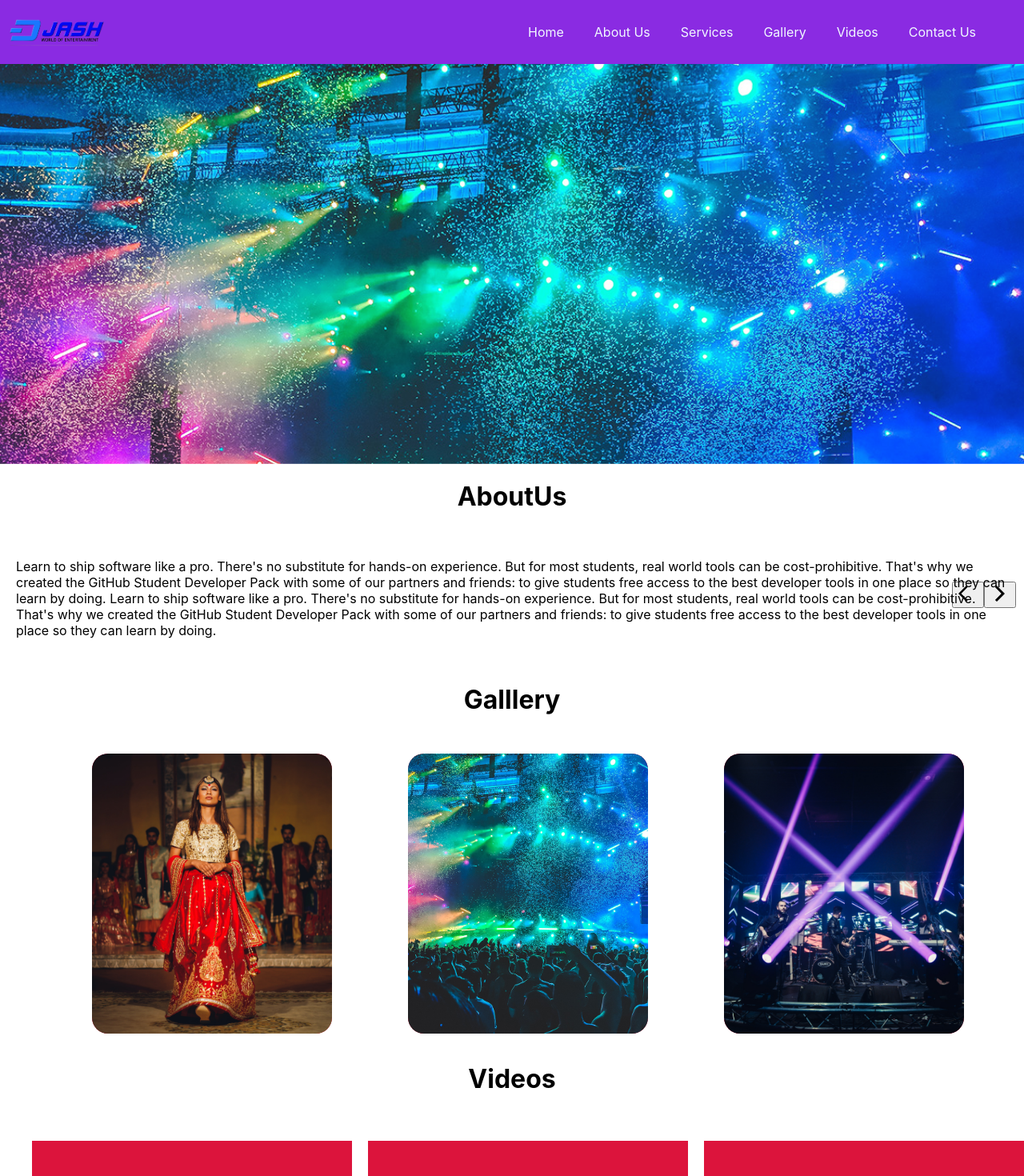
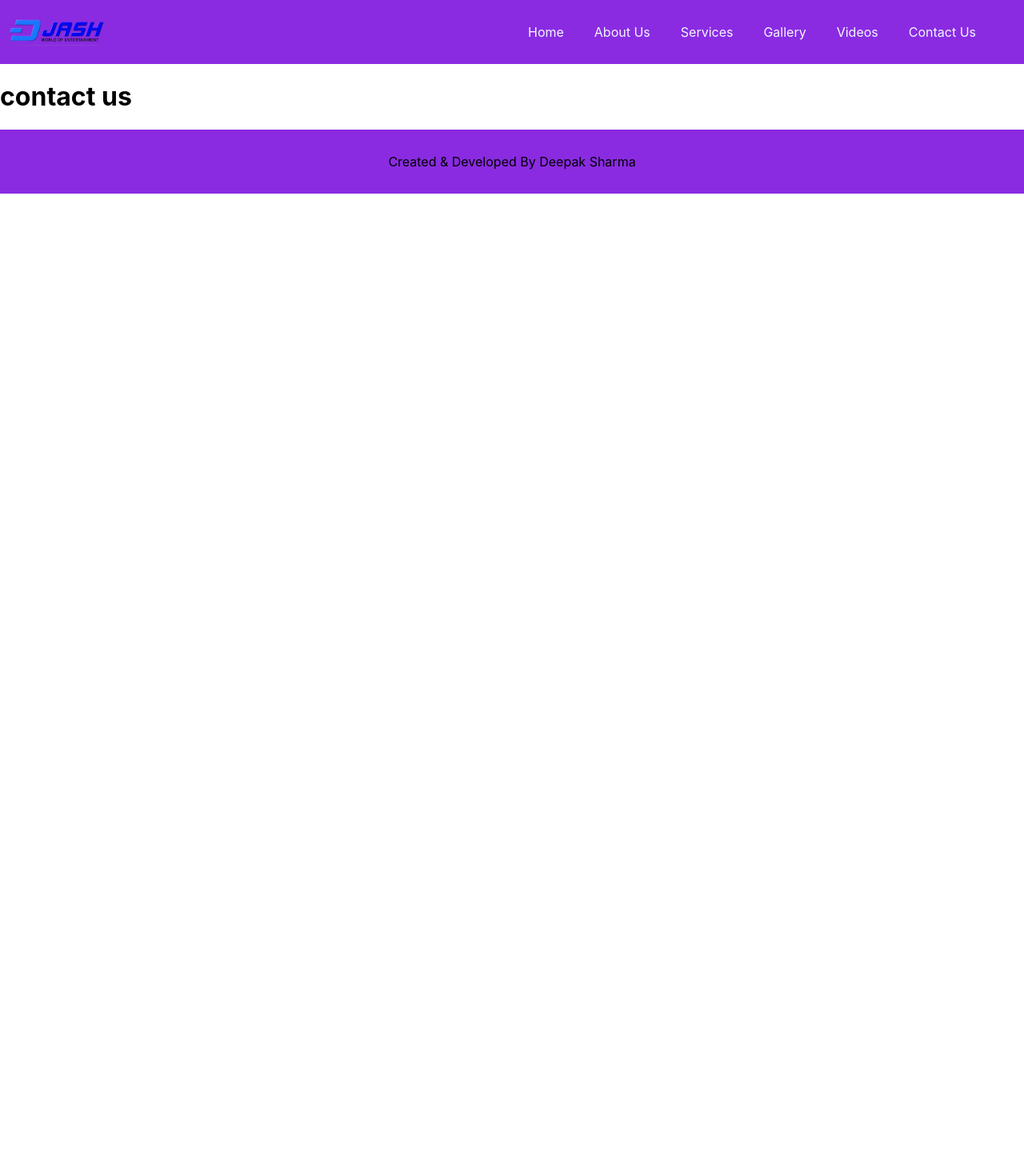
Before and after one commit to Deepakreact/reactapp, a React (Create React App) app: page /Contact in a window 1280 px wide. Shown: the top 1470 px of the page at 80% size. After the commit the page ends 800 px from the top, so only its background shows below. Built offline with nearby package versions, Linux system fonts and the light colour scheme.

Commit message:
react-roting addition

```diff
--- a/package.json
+++ b/package.json
@@ -13,6 +13,7 @@
     "react-modal": "^3.12.1",
     "react-player": "^2.9.0",
     "react-reveal": "^1.2.2",
+    "react-router-dom": "^5.2.0",
     "react-scripts": "4.0.3",
     "web-vitals": "^1.1.1"
   },
--- a/src/App.js
+++ b/src/App.js
@@ -3,17 +3,23 @@ import './App.css';
 import React,{useState} from 'react'
 import Modal from 'react-modal'
 import Zoom from 'react-reveal/Zoom'
-import Slider from './Componants/Slider';
-import {products} from './data/data'
-import About from './Componants/About';
-import Gallery from './Componants/Gallery';
-import Videos from './Componants/Videos';
+import {BrowserRouter as Router,Switch,Route,Link} from 'react-router-dom'
+
+
+import HomePage from './Componants/HomePage';
 import MenuIcon from '@material-ui/icons/Menu';
+import AboutPage from './Componants/AboutPage';
+import GalleryPage from './Componants/GalleryPage';
+import VideoPage from './Componants/VideoPage';
+import ContactPage from './Componants/ContactPage';
+import ServicePage from './Componants/ServicePage';
+
 
 
 function App() {
   const [click, setClick] = useState(false)
   return (
+    <Router>
     <div className="App">
     <header className="header">
     <div className="left-side">
@@ -27,12 +33,12 @@ function App() {
     </div>
     <div className="right-side">
     <ul className="site-links">
-    <a href="/Home">Home</a>
-    <a href="/About Us">About Us</a>
-    <a href="./Services">Services</a>
-    <a href="./Gallery">Gallery</a>
-    <a href="./Videos">Videos</a>
-    <a href="./Contact Us">Contact Us</a>
+    <Link to="/">Home</Link>
+    <Link to="/About">About Us</Link>
+    <Link to="/Service">Services</Link>
+    <Link to="/Gallery">Gallery</Link>
+    <Link to="/Videos">Videos</Link>
+    <Link to="/Contact">Contact Us</Link>
 
 
     </ul>
@@ -70,11 +76,12 @@ function App() {
 
         <button onClick={()=>setClick(!click)} className="modal-close">x</button>
         <ul className="modal-ul">
-        <a href="main page">Home</a>
-        <a href="/About">About Us</a>
-        <a href="main page">Services</a>
-        <a href="main page">Gallery</a>
-        <a href="main page">Videos</a>
+        <Link to="/" onClick={()=>setClick(!click)} >Home</Link>
+        <Link to="/About" onClick={()=>setClick(!click)}>About Us</Link>
+        <Link to="/Service" onClick={()=>setClick(!click)}>Services</Link>
+        <Link to="/Gallery"onClick={()=>setClick(!click)}>Gallery</Link>
+        <Link to="/Videos"onClick={()=>setClick(!click)}>Videos</Link>
+        <Link to="/Contact"onClick={()=>setClick(!click)}>Contact Us</Link>
 
 
         </ul>
@@ -90,12 +97,20 @@ function App() {
 
     </header>
     <main className="main">
+    <Switch>
+    <Route path="/"  exact component={HomePage}  />
+    <Route path="/About" component={AboutPage}  />
+    <Route path="/Gallery" component={GalleryPage}  />
+    <Route path="/Videos" component={VideoPage}  />
+    <Route path="/Contact" component={ContactPage}  />
+    <Route path="/Service" component={ServicePage}  />
 
 
-    <Slider slider={products}/>
-    <About/>
-    <Gallery products={products}/>
-    <Videos products={products}/>
+
+
+    </Switch>
+
+
 
 
 
@@ -114,6 +129,7 @@ function App() {
 
 
     </div>
+    </Router>
   );
 }
 
--- /dev/null
+++ b/src/Componants/AboutPage.js
@@ -0,0 +1,12 @@
+import React from 'react'
+
+function AboutPage() {
+    return (
+        <div>
+        <h1>This is about page</h1>
+
+        </div>
+    )
+}
+
+export default AboutPage
--- /dev/null
+++ b/src/Componants/ContactPage.js
@@ -0,0 +1,12 @@
+import React from 'react'
+
+function ContactPage() {
+    return (
+        <div>
+        <h1>contact us</h1>
+
+        </div>
+    )
+}
+
+export default ContactPage
--- /dev/null
+++ b/src/Componants/GalleryPage.js
@@ -0,0 +1,14 @@
+import React from 'react'
+import Gallery from './Gallery'
+import {products} from '../data/data'
+
+function GalleryPage() {
+    return (
+        <div>
+        <Gallery products={products}/>
+
+        </div>
+    )
+}
+
+export default GalleryPage
--- /dev/null
+++ b/src/Componants/HomePage.js
@@ -0,0 +1,22 @@
+import React from 'react'
+import {products} from '../data/data'
+import About from './About'
+import Gallery from './Gallery'
+import Slider from './Slider'
+import Videos from './Videos'
+
+function HomePage() {
+    return (
+        <div>
+        <Slider slider={products}/>
+        <About />
+        <Gallery products={products}/>
+        <Videos products={products}/>
+
+
+
+        </div>
+    )
+}
+
+export default HomePage
--- /dev/null
+++ b/src/Componants/ServicePage.js
@@ -0,0 +1,12 @@
+import React from 'react'
+
+function ServicePage() {
+    return (
+        <div>
+        <h1>service</h1>
+
+        </div>
+    )
+}
+
+export default ServicePage
--- /dev/null
+++ b/src/Componants/VideoPage.js
@@ -0,0 +1,14 @@
+import React from 'react'
+import Videos from './Videos'
+import {products} from '../data/data'
+
+function VideoPage() {
+    return (
+        <div>
+        <Videos products={products}/>
+
+        </div>
+    )
+}
+
+export default VideoPage
```
Also changed, not shown: 1 other file (tests, documents, lock files or other folders).
